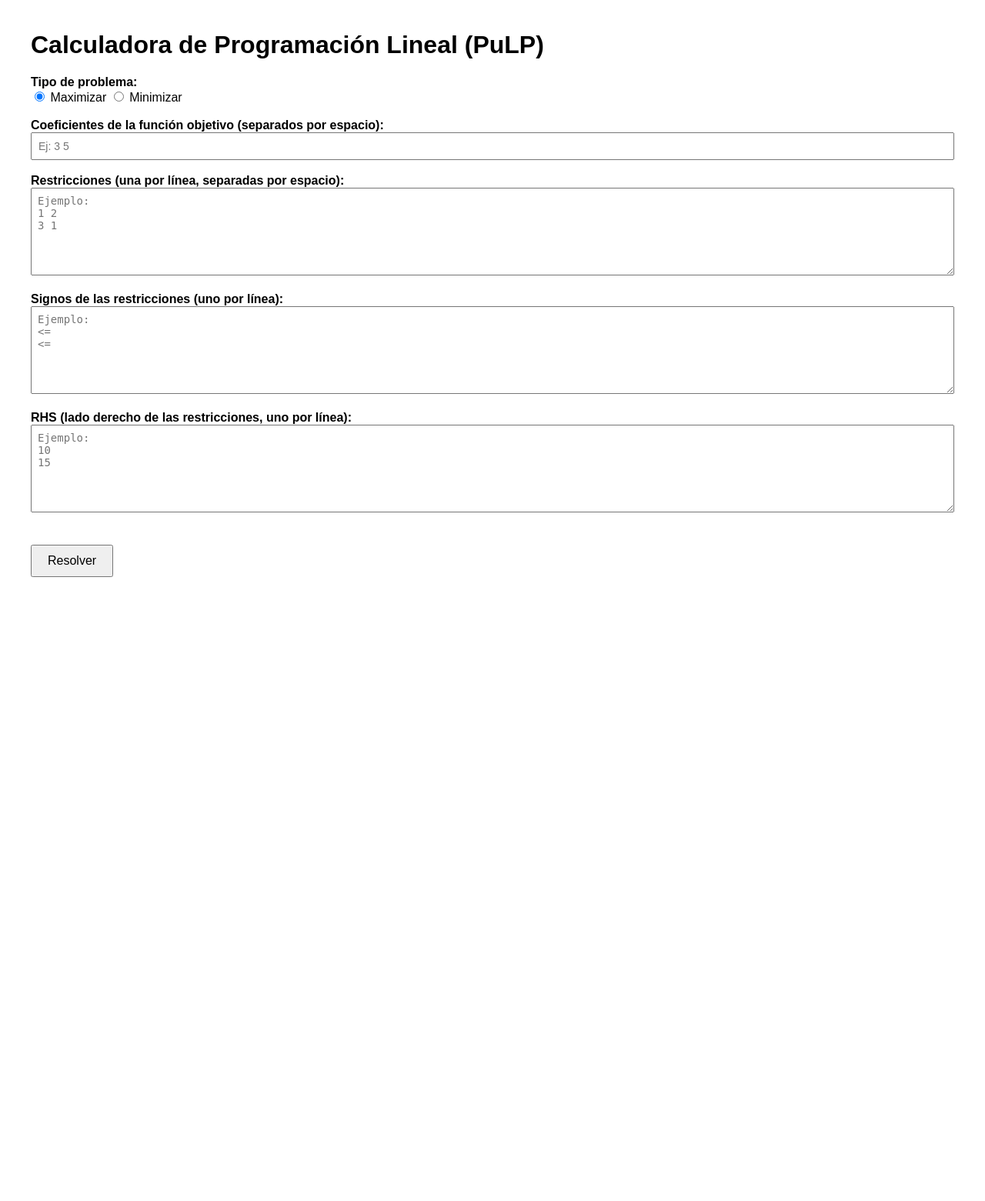
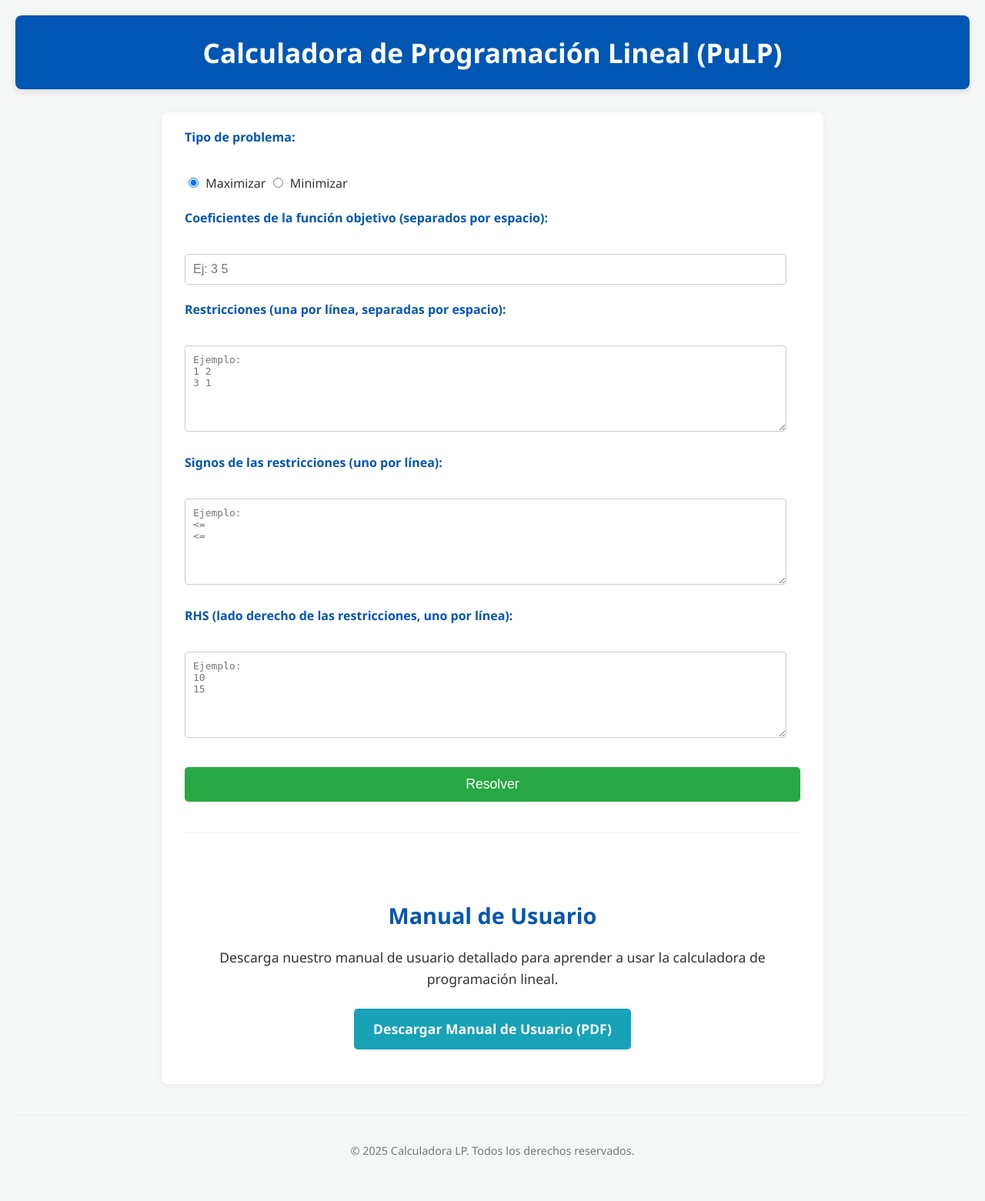
Before and after one commit to wasoisky/calculadora_simplex, a Flask app: page / in a window 1280 px wide. Shown: the whole page at 77% size. Before the commit the page ends 750 px from the top, so only its background shows below. Run offline with Flask 3, Linux system fonts and the light colour scheme.

Commit message:
estilos y css

```diff
--- a/app.py
+++ b/app.py
@@ -1,4 +1,4 @@
-from flask import Flask, render_template, request
+from flask import Flask, render_template, request,redirect, url_for
 from solver import resolver_problema
 
 app = Flask(__name__)
--- /dev/null
+++ b/static/styles.css
@@ -0,0 +1,236 @@
+body {
+    font-family: 'Segoe UI', Tahoma, Geneva, Verdana, sans-serif;
+    margin: 0;
+    padding: 20px;
+    background-color: #f4f7f6;
+    color: #333;
+    line-height: 1.6;
+}
+
+header {
+    background-color: #0056b3;
+    color: white;
+    padding: 20px;
+    text-align: center;
+    border-radius: 8px;
+    margin-bottom: 30px;
+    box-shadow: 0 4px 8px rgba(0, 0, 0, 0.1);
+}
+
+h1 {
+    margin: 0;
+    font-size: 2.2em;
+}
+
+main {
+    max-width: 800px;
+    margin: 0 auto;
+    padding: 20px 30px;
+    background-color: #ffffff;
+    border-radius: 8px;
+    box-shadow: 0 2px 10px rgba(0, 0, 0, 0.05);
+}
+
+.form-group {
+    margin-bottom: 20px;
+}
+
+label {
+    display: block;
+    font-weight: bold;
+    margin-bottom: 8px;
+    color: #0056b3;
+}
+
+textarea, input[type="text"] {
+    width: calc(100% - 18px); /* Restamos padding y border */
+    padding: 10px;
+    font-size: 1em;
+    border: 1px solid #ccc;
+    border-radius: 4px;
+    box-sizing: border-box; /* Asegura que padding y border estén incluidos en el width */
+    transition: border-color 0.3s ease;
+}
+
+textarea:focus, input[type="text"]:focus {
+    border-color: #007bff;
+    outline: none;
+}
+
+input[type="radio"] {
+    margin-right: 5px;
+}
+
+input[type="submit"] {
+    display: block;
+    width: 100%;
+    padding: 12px 20px;
+    margin-top: 30px;
+    font-size: 1.1em;
+    color: white;
+    background-color: #28a745;
+    border: none;
+    border-radius: 5px;
+    cursor: pointer;
+    transition: background-color 0.3s ease, transform 0.2s ease;
+}
+
+input[type="submit"]:hover {
+    background-color: #218838;
+    transform: translateY(-2px);
+}
+
+hr {
+    border: 0;
+    height: 1px;
+    background-color: #eee;
+    margin: 40px 0;
+}
+
+.manual-section {
+    padding-top: 20px;
+    text-align: center;
+}
+
+.manual-section h2 {
+    color: #0056b3;
+    margin-bottom: 15px;
+    font-size: 1.8em;
+}
+
+.manual-section p {
+    margin-bottom: 25px;
+    font-size: 1.1em;
+}
+
+.button {
+    display: inline-block;
+    background-color: #17a2b8;
+    color: white;
+    padding: 12px 25px;
+    text-decoration: none;
+    border-radius: 5px;
+    font-weight: bold;
+    transition: background-color 0.3s ease, transform 0.2s ease;
+}
+
+.button:hover {
+    background-color: #138496;
+    transform: translateY(-2px);
+}
+
+.pdf-viewer {
+    margin-top: 20px;
+    border: 1px solid #ddd;
+    border-radius: 5px;
+    overflow: hidden; /* Asegura que el iframe no se desborde */
+}
+
+footer {
+    text-align: center;
+    margin-top: 40px;
+    padding: 20px;
+    color: #777;
+    font-size: 0.9em;
+    border-top: 1px solid #eee;
+}
+/* --- Nuevos estilos para la página de resultados (resultado.html) --- */
+
+.result-container {
+    max-width: 800px;
+    margin: 30px auto;
+    padding: 30px;
+    background-color: #ffffff;
+    border-radius: 8px;
+    box-shadow: 0 2px 10px rgba(0, 0, 0, 0.05);
+}
+
+.result-container h2 {
+    color: #0056b3;
+    font-size: 2em;
+    text-align: center;
+    margin-bottom: 25px;
+}
+
+.result-container p {
+    font-size: 1.1em;
+    margin-bottom: 10px;
+}
+
+.result-container strong {
+    color: #333;
+}
+
+.result-value {
+    color: #28a745; /* Color para los valores importantes */
+    font-weight: bold;
+}
+
+.variable-list {
+    list-style-type: none; /* Elimina los puntos de la lista */
+    padding: 0;
+    margin-top: 20px;
+    margin-bottom: 30px;
+    border-top: 1px solid #eee;
+    padding-top: 20px;
+}
+
+.variable-list li {
+    background-color: #f9f9f9;
+    margin-bottom: 8px;
+    padding: 10px 15px;
+    border-left: 5px solid #007bff;
+    border-radius: 4px;
+    display: flex;
+    justify-content: space-between;
+    align-items: center;
+    font-size: 1em;
+}
+
+.variable-list li strong {
+    flex-basis: 30%; /* Da un ancho para el nombre de la variable */
+    text-align: left;
+}
+
+.variable-list li .variable-value {
+    flex-basis: 65%; /* Da un ancho para el valor */
+    text-align: right;
+    color: #0056b3; /* Un color distinto para los valores de las variables */
+    font-weight: bold;
+}
+
+
+.lp-model-code {
+    background-color: #f0f0f0;
+    border: 1px solid #ddd;
+    padding: 15px;
+    border-radius: 5px;
+    font-family: 'Consolas', 'Monaco', monospace;
+    font-size: 0.9em;
+    white-space: pre-wrap; /* Mantiene saltos de línea y respeta el espacio */
+    word-wrap: break-word; /* Rompe palabras largas para evitar desbordamiento */
+    margin-top: 20px;
+    max-height: 400px; /* Limita la altura del bloque de código */
+    overflow-y: auto; /* Agrega scroll si el contenido es muy largo */
+}
+
+.back-link {
+    text-align: center;
+    margin-top: 40px;
+}
+
+.button-back {
+    display: inline-block;
+    background-color: #6c757d; /* Un color gris para el botón de volver */
+    color: white;
+    padding: 12px 25px;
+    text-decoration: none;
+    border-radius: 5px;
+    font-weight: bold;
+    transition: background-color 0.3s ease, transform 0.2s ease;
+}
+
+.button-back:hover {
+    background-color: #5a6268;
+    transform: translateY(-2px);
+}
--- a/templates/index.html
+++ b/templates/index.html
@@ -2,56 +2,65 @@
 <html lang="es">
 <head>
     <meta charset="UTF-8">
+    <meta name="viewport" content="width=device-width, initial-scale=1.0">
     <title>Calculadora LP</title>
-    <style>
-        body {
-            font-family: Arial, sans-serif;
-            margin: 40px;
-        }
-        textarea, input[type="text"] {
-            width: 100%;
-            padding: 8px;
-            font-size: 14px;
-            box-sizing: border-box;
-        }
-        label {
-            font-weight: bold;
-        }
-        input[type="submit"] {
-            margin-top: 20px;
-            padding: 10px 20px;
-            font-size: 16px;
-        }
-    </style>
+    <link rel="stylesheet" href="{{ url_for('static', filename='styles.css') }}">
 </head>
 <body>
+    <header>
         <h1>Calculadora de Programación Lineal (PuLP)</h1>
+    </header>
 
+    <main>
         <form action="/resolver" method="post">
+            <div class="form-group">
                 <label>Tipo de problema:</label><br>
                 <input type="radio" name="tipo" value="max" checked> Maximizar
                 <input type="radio" name="tipo" value="min"> Minimizar
-        <br><br>
+            </div>
 
-        <label>Coeficientes de la función objetivo (separados por espacio):</label><br>
-        <input type="text" name="objetivo" placeholder="Ej: 3 5" required><br><br>
+            <div class="form-group">
+                <label for="objetivo">Coeficientes de la función objetivo (separados por espacio):</label><br>
+                <input type="text" id="objetivo" name="objetivo" placeholder="Ej: 3 5" required>
+            </div>
 
-        <label>Restricciones (una por línea, separadas por espacio):</label><br>
-        <textarea name="restricciones" rows="6" required placeholder="Ejemplo:
+            <div class="form-group">
+                <label for="restricciones">Restricciones (una por línea, separadas por espacio):</label><br>
+                <textarea id="restricciones" name="restricciones" rows="6" required placeholder="Ejemplo:
 1 2
-3 1"></textarea><br><br>
+3 1"></textarea>
+            </div>
 
-        <label>Signos de las restricciones (uno por línea):</label><br>
-        <textarea name="signos" rows="6" required placeholder="Ejemplo:
+            <div class="form-group">
+                <label for="signos">Signos de las restricciones (uno por línea):</label><br>
+                <textarea id="signos" name="signos" rows="6" required placeholder="Ejemplo:
 <=
-<="></textarea><br><br>
+<="></textarea>
+            </div>
 
-        <label>RHS (lado derecho de las restricciones, uno por línea):</label><br>
-        <textarea name="rhs" rows="6" required placeholder="Ejemplo:
+            <div class="form-group">
+                <label for="rhs">RHS (lado derecho de las restricciones, uno por línea):</label><br>
+                <textarea id="rhs" name="rhs" rows="6" required placeholder="Ejemplo:
 10
-15"></textarea><br><br>
+15"></textarea>
+            </div>
 
             <input type="submit" value="Resolver">
         </form>
+
+        <hr> <section class="manual-section">
+            <h2>Manual de Usuario</h2>
+            <p>Descarga nuestro manual de usuario detallado para aprender a usar la calculadora de programación lineal.</p>
+            <p>
+                <a href="docs/manual_de_usuario.pdf" download="Manual_Calculadora_LP.pdf" class="button">
+                    Descargar Manual de Usuario (PDF)
+                </a>
+            </p>
+            </section>
+    </main>
+
+    <footer>
+        <p>&copy; 2025 Calculadora LP. Todos los derechos reservados.</p>
+    </footer>
 </body>
 </html>
```
Also changed, not shown: templates/resultado.html (+29 -14 lines). Lines whose indentation alone changed are shown as unchanged.
